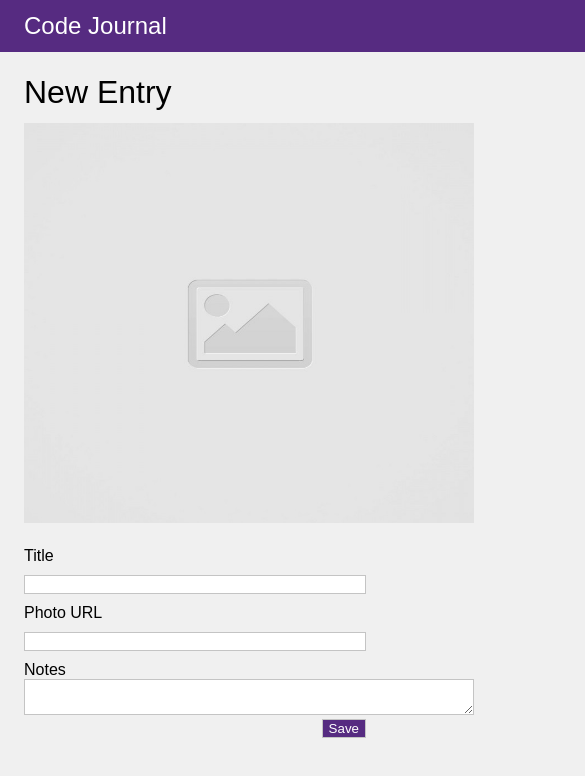
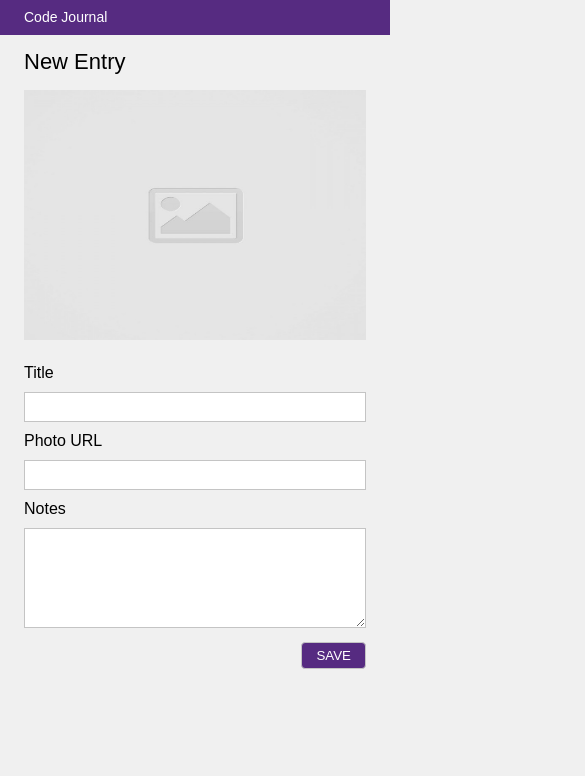
Before and after one commit to rocky-truong/code-journal, a website: page index.html in a window 390 px wide. Shown: the top 776 px of the page, 585 px wide, since content can reach past the window. Drawn offline with Linux system fonts and the light colour scheme; a web font is replaced by a local one.

Commit message:
Ensure that the form looks nice on both mobile-sized and desktop-sized screens. #1

```diff
--- a/css/styles.css
+++ b/css/styles.css
@@ -11,13 +11,8 @@ body {
   background-color: #f0f0f0;
 }
 
-.header {
-  width: 900px;
+.header-row {
   font-size: 12px;
-}
-
-h1 {
-  margin: 12px 0;
 }
 
 .no-bold {
@@ -25,16 +20,11 @@ h1 {
 }
 
 img {
-  width: 450px;
-  height: 400px;
+  width: 100%;
   margin-bottom: 20px;
+  height: 250px;
 }
 
-.title {
-  padding-top: 10px;
-}
-
-label,
 input {
   margin-bottom: 10px;
 }
@@ -44,10 +34,42 @@ textarea {
   border: 1px solid #c4c4c4;
 }
 
-.length {
-  width: 450px;
+.input {
+  height: 30px;
+  width: 100%;
 }
 
 .submit-button {
   text-align: right;
 }
+
+input:focus,
+textarea:focus {
+  border: 2px solid #562b81;
+  outline: none;
+}
+
+.notes {
+  width: 100%;
+  height: 100px;
+}
+
+#submit {
+  padding: 5px 14px;
+  border-radius: 4px;
+  text-transform: uppercase;
+  margin-top: 10px;
+}
+
+.header {
+  font-size: 14px;
+}
+
+.title {
+  font-size: 22px;
+}
+
+label {
+  display: inline-block;
+  margin-bottom: 10px;
+}
--- a/index.html
+++ b/index.html
@@ -19,9 +19,9 @@
 <body>
   <header class="purple">
     <div class="container">
-      <div class="row purple header">
+      <div class="row purple header-row">
         <div class="column-full">
-          <h1 class="no-bold">Code Journal</h1>
+          <h1 class="no-bold header">Code Journal</h1>
         </div>
       </div>
     </div>
@@ -36,32 +36,20 @@
             </div>
           </div>
           <div class="row">
-            <div class="column-full">
+            <div class="column-half">
               <img src="images/placeholder-image-square.jpg" alt="placeholder" id="image">
             </div>
-            <div class="column-full">
-              <div class="row">
-                <label for="title">Title</label>
-              </div>
-              <div class="row">
-                <input class="length" required name="title" type="text" id="title">
-              </div>
-              <div class="row">
-                <label for="photo-url">Photo URL</label>
-              </div>
-              <div class="row">
-                <input class="length" required name="image" type="text" id="photo-url">
-              </div>
+            <div class="column-half">
+              <label for="title">Title</label>
+              <input class="input" required name="title" type="text" id="title">
+              <label for="photo-url">Photo URL</label>
+              <input class="input" required name="image" type="text" id="photo-url">
             </div>
           </div>
           <div class="row">
             <div class="column-full">
               <label for="notes">Notes</label>
-            </div>
-          </div>
-          <div class="row">
-            <div class="column-full">
-              <textarea required class="length" name="notes" id="notes"></textarea>
+              <textarea required class="notes" name="notes" id="notes"></textarea>
             </div>
           </div>
           <div class="row">
--- a/js/main.js
+++ b/js/main.js
@@ -16,7 +16,7 @@ function submitHandler(event) {
     notes: $form.elements.notes.value,
     entryId: data.nextEntryId
   };
-  data.entries.push(newEntry);
+  data.entries.unshift(newEntry);
   data.nextEntryId++;
   $image.setAttribute('src', 'images/placeholder-image-square.jpg');
   $form.reset();
```
